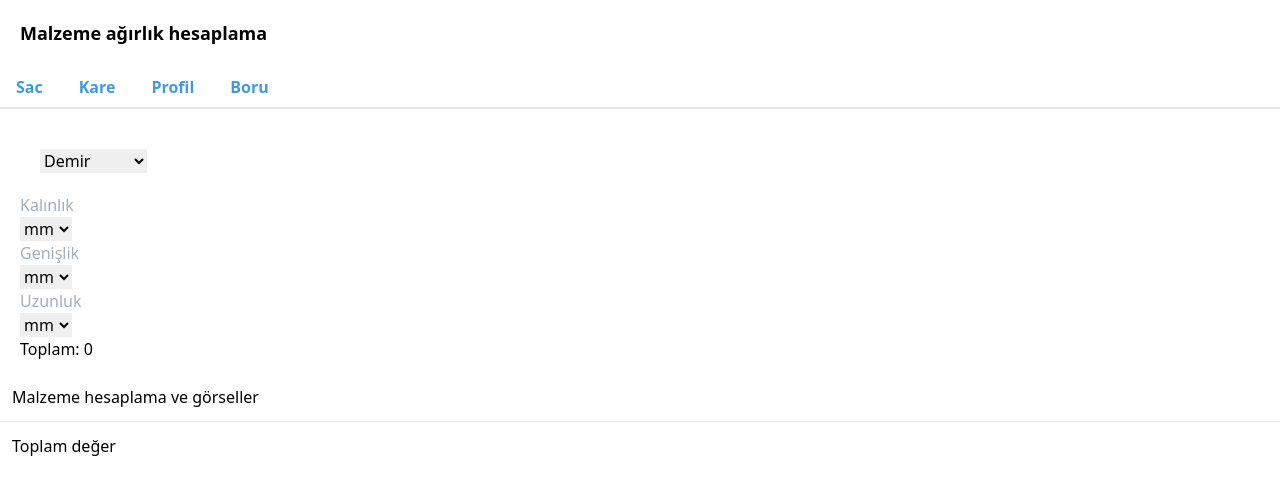
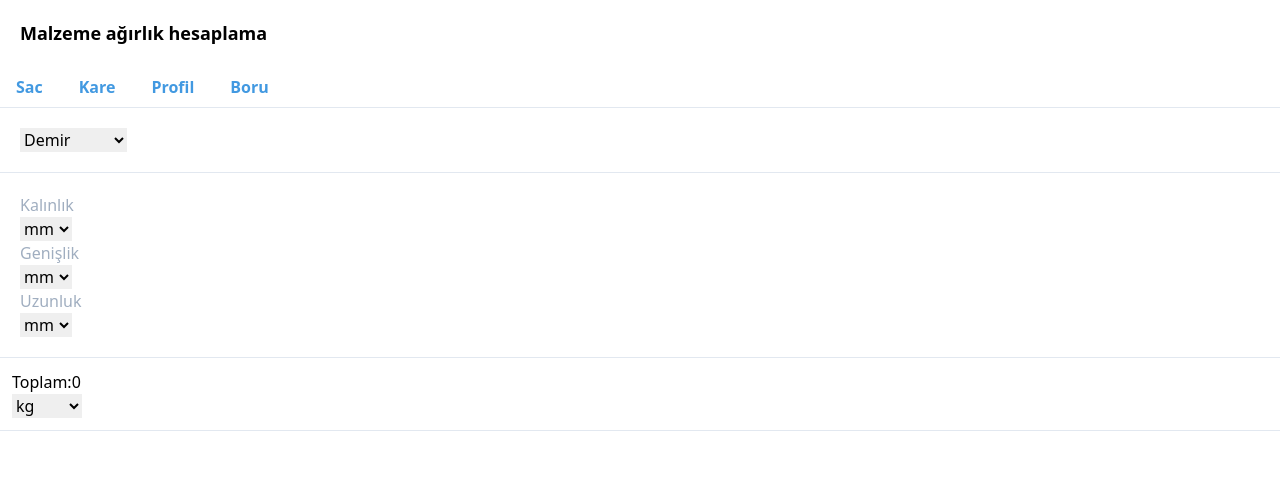
Before and after one commit to n1crack/agirlikhesaplama, a React (Create React App) app: page / in a window 1280 px wide. Shown: the top 494 px of the page. Built offline with nearby package versions, Linux system fonts and the light colour scheme.

Commit message:
add result component

```diff
--- a/src/App.tsx
+++ b/src/App.tsx
@@ -1,13 +1,21 @@
 import React from "react";
+import { useSelector, useDispatch } from "react-redux";
+import { selectShapes } from "./features/slices/shapeReducer";
+import { selectDensity, selectShapeType } from "./features/slices/mainReducer";
 import "./App.css";
 import Nav from "./components/Nav";
 import NavItem from "./components/NavItem";
 import ShapeDimension from "./components/ShapeDimension";
-import { useDispatch } from "react-redux";
-
 import { setShape } from "./features/slices/mainReducer";
+import Result from "./components/Result";
+import DensitySelector from "./components/DensitySelector";
 
 function App() {
+  const Shapes = useSelector(selectShapes);
+  const ShapeType = useSelector(selectShapeType);
+  const Volume = useSelector((state) => Shapes[ShapeType].volume);
+  const Density = useSelector(selectDensity);
+
   const dispatch = useDispatch();
   const setShapeType = (type: string) => {
     dispatch(setShape(type));
@@ -21,11 +29,15 @@ function App() {
         <NavItem onClick={() => setShapeType("profile")}>Profil</NavItem>
         <NavItem onClick={() => setShapeType("pipe")}>Boru</NavItem>
       </Nav>
+      <DensitySelector />
       <hr />
       <ShapeDimension />
-      <div className="m-3">Malzeme hesaplama ve görseller</div>
       <hr />
-      <div className="m-3">Toplam değer</div>
+
+      <div className="m-3">
+        <Result value={Volume * Density} />
+      </div>
+      <hr />
     </div>
   );
 }
--- /dev/null
+++ b/src/components/Result.js
@@ -0,0 +1,42 @@
+import React, { Component } from "react";
+import ResultUnits from "./ResultUnits";
+
+class Result extends Component {
+  constructor(props) {
+    super(props);
+    this.state = {
+      factor: 0.001,
+    };
+  }
+
+  setUnit(value) {
+    this.setState(value);
+  }
+
+  value() {
+    let value = this.props.value * this.state.factor;
+    return value.toLocaleString(undefined, {
+      useGrouping: false,
+      maximumFractionDigits: 5,
+    });
+  }
+
+  render() {
+    return (
+      <div>
+        <label>Toplam:</label>
+        <input
+          className="input is-success"
+          type="text"
+          value={this.value()}
+          readOnly
+        />
+        <ResultUnits
+          onUnitSelect={(value) => this.setUnit({ factor: value })}
+        />
+      </div>
+    );
+  }
+}
+
+export default Result;
--- /dev/null
+++ b/src/components/ResultUnits.js
@@ -0,0 +1,32 @@
+import React, { Component } from "react";
+
+class ResultUnits extends Component {
+  constructor(props) {
+    super(props);
+    this.state = {
+      metric: 0.001,
+    };
+    this.setUnit = this.setUnit.bind(this);
+  }
+
+  setUnit(e) {
+    this.setState({ metric: e.target.value });
+    this.props.onUnitSelect(e.target.value);
+  }
+
+  render() {
+    return (
+      <div>
+        <select value={this.state.metric} onChange={this.setUnit}>
+          <option value="1">gr</option>
+          <option value="0.001">kg</option>
+          <option value="0.000001">ton</option>
+          <option value="0.0022046226218">pound</option>
+          <option value="0.03527396195">ounce</option>
+        </select>
+      </div>
+    );
+  }
+}
+
+export default ResultUnits;
--- a/src/components/ShapeDimension.tsx
+++ b/src/components/ShapeDimension.tsx
@@ -5,15 +5,13 @@ import {
   setDimensions,
   calculateVolume,
 } from "../features/slices/shapeReducer";
-import { selectDensity, selectshapeType } from "../features/slices/mainReducer";
+import { selectShapeType } from "../features/slices/mainReducer";
 
-import DensitySelector from "./DensitySelector";
 import Dimension from "./Dimension";
 
 export default function ShapeDimension() {
   const Shapes = useSelector(selectShapes);
-  const Density = useSelector(selectDensity);
-  const ShapeType = useSelector(selectshapeType);
+  const ShapeType = useSelector(selectShapeType);
   const dispatch = useDispatch();
   const dimensionList = Shapes[ShapeType].dimensions;
 
@@ -27,12 +25,8 @@ export default function ShapeDimension() {
     dispatch(calculateVolume({ type: ShapeType }));
   };
 
-  const Volume = Shapes[ShapeType].volume;
-
   return (
     <div className="m-2 p-3">
-      <DensitySelector />
-
       {dimensionList.map((dimension) => {
         return (
           <Dimension
@@ -45,8 +39,6 @@ export default function ShapeDimension() {
           />
         );
       })}
-
-      <h1>Toplam: {Volume * Density}</h1>
     </div>
   );
 }
--- a/src/features/slices/mainReducer.tsx
+++ b/src/features/slices/mainReducer.tsx
@@ -3,12 +3,14 @@ import { RootState } from "../../app/store";
 
 interface CalculateState {
   density: number;
+  volume: number;
   shapeType: string;
 }
 
 // define State
 const initialState: CalculateState = {
   density: 7.85,
+  volume: 0,
   shapeType: "plate",
 };
 
@@ -31,6 +33,7 @@ export const { setDensity, setShape } = calculateReducer.actions;
 
 // export selectors
 export const selectDensity = (state: RootState) => state.calculate.density;
-export const selectshapeType = (state: RootState) => state.calculate.shapeType;
+export const selectVolume = (state: RootState) => state.calculate.volume;
+export const selectShapeType = (state: RootState) => state.calculate.shapeType;
 
 export default calculateReducer.reducer;
--- a/src/features/slices/shapeReducer.tsx
+++ b/src/features/slices/shapeReducer.tsx
@@ -142,5 +142,6 @@ export const { setDimensions, calculateVolume } = shapeReducer.actions;
 
 // export selectors
 export const selectShapes = (state: RootState) => state.shape;
+export const selectVolume = (state: RootState) => state.calculate.volume;
 
 export default shapeReducer.reducer;
```
